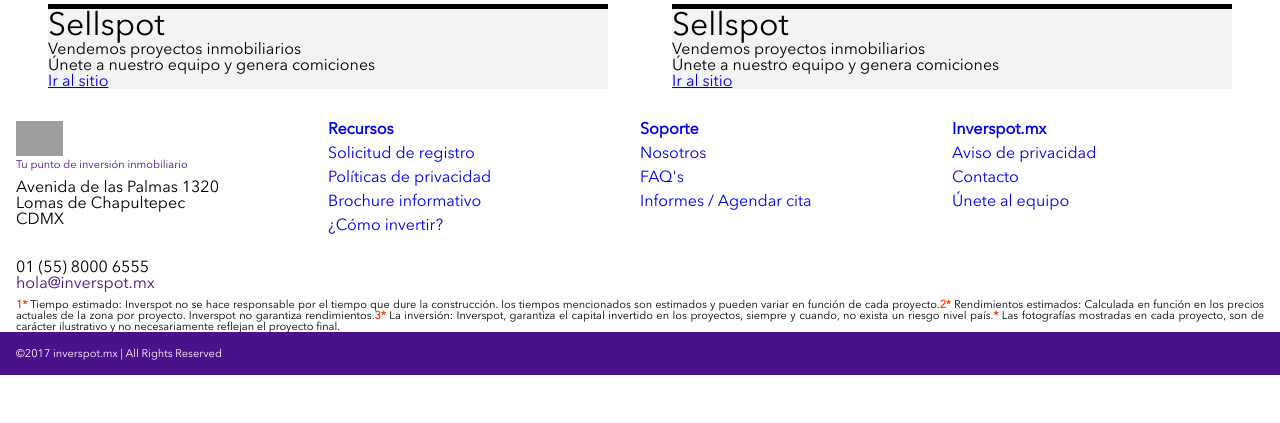
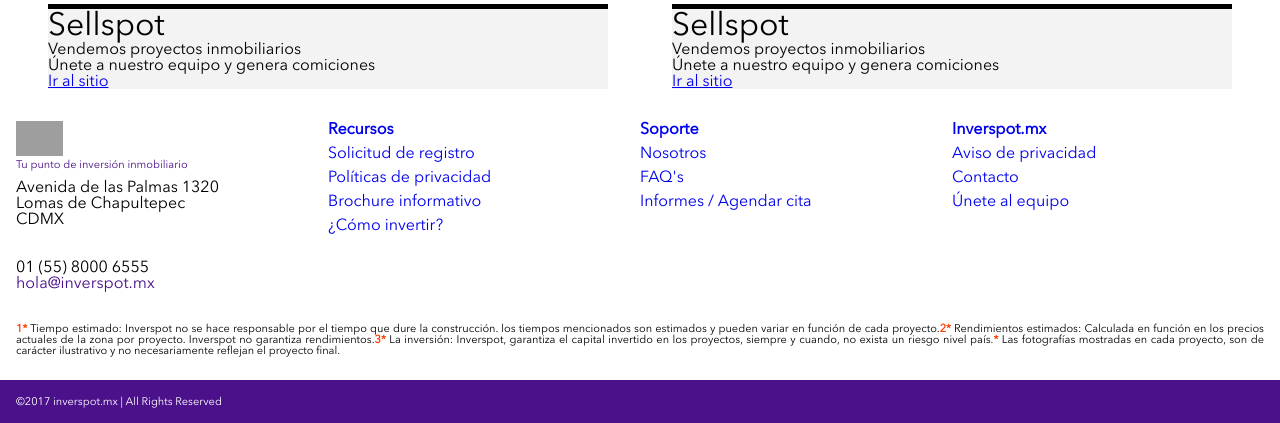
Before and after one commit to jeov10/inve, a PHP site: page / in a window 1280 px wide. Shown: the part 1062-1485 px from the top of the page. Before the commit the page ends 1437 px from the top, so only its background shows below. Run offline with PHP 8.4, Linux system fonts and the light colour scheme; some web fonts are replaced; grey boxes are pictures that could not be loaded.

Commit message:
fix footer-notice

```diff
--- a/style.css
+++ b/style.css
@@ -260,7 +260,9 @@ h5 {
 }
 
 .footer__notice {
-  margin-top: 0.5rem;
+  margin-top: 2rem;
+  margin-bottom: 1.5rem;
+
 }
 
 .text-aling-justify {
```
